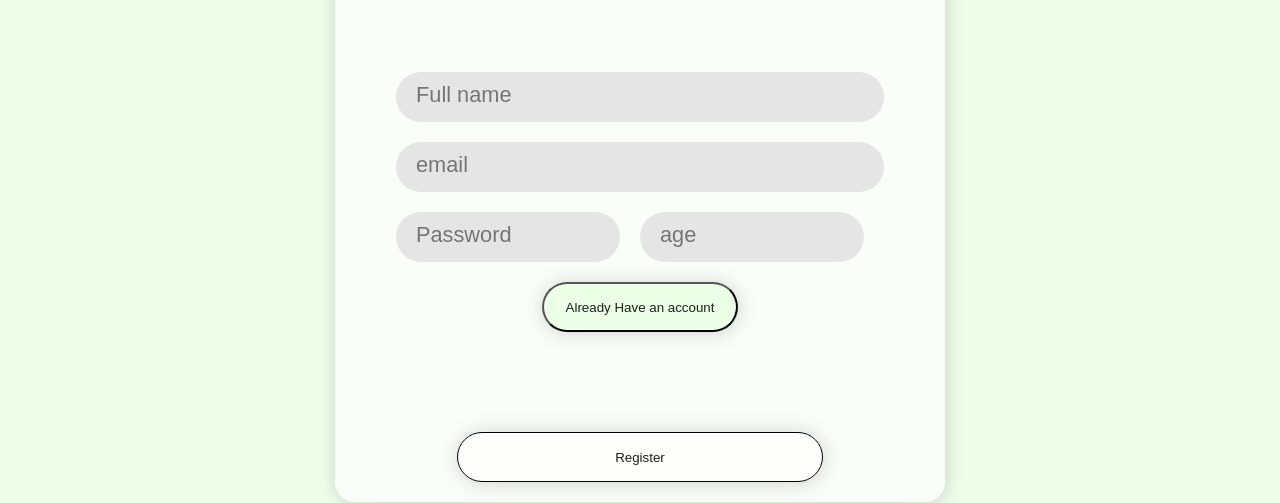
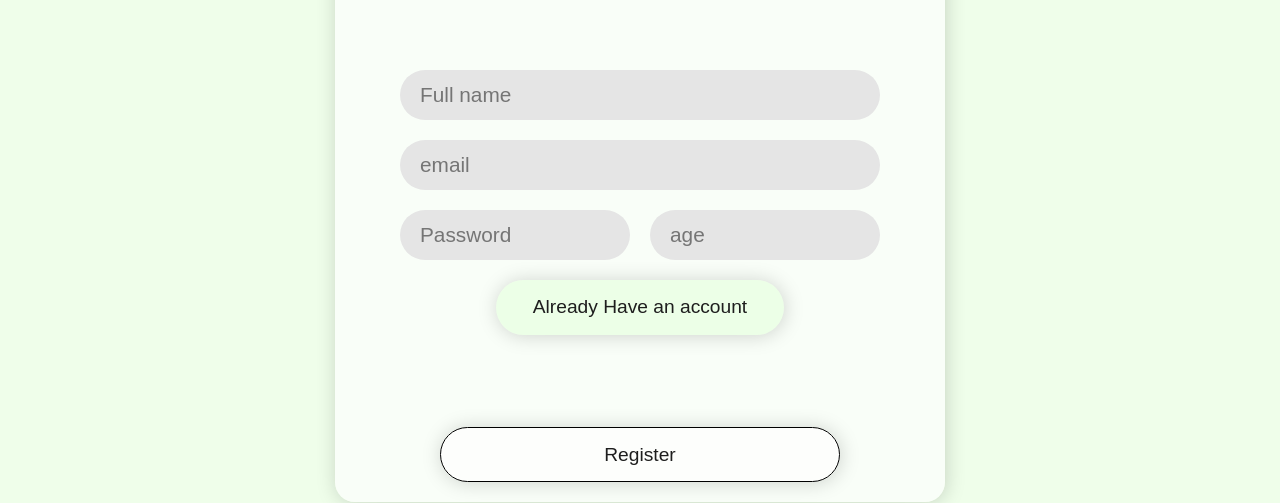
Before and after one commit to nice2ceeu/Node-App, a website: page view/register.html in a window 1280 px wide. Shown: the part 328-831 px from the top of the page. Drawn offline with Linux system fonts and the light colour scheme.

Commit message:
patch semi ver2

```diff
--- a/view/login_register.css
+++ b/view/login_register.css
@@ -75,7 +75,7 @@ body {
 	flex-direction: column;
 	justify-content: space-between;
 	align-items: center;
-	width: 80%;
+	width: 30rem;
 	gap: 20px;
 }
 
@@ -88,19 +88,15 @@ body {
 
 /* loginForm > input = inputTag (for the input fields in the login form) */
 .loginForm > input {
-	height: 50px;
+	height: 60px;
 	width: 100%;
+	font-size: 1.3rem;
 	text-align: left;
 	padding-left: 20px;
 	border-radius: 999px;
 	border: none;
 	outline: none;
 	background: var(--input-color);
-}
-
-/* loginForm > input::placeholder = placeholderText (for input placeholders) */
-.loginForm > input::placeholder {
-	font-size: 1.7dvw;
 }
 
 /* loginForm > input:focus::placeholder = placeholderText (for input placeholders on focus) */
@@ -116,6 +112,8 @@ body {
 	justify-content: center;
 	align-items: center;
 	text-decoration: none;
+
+	font-size: 1.2rem;
 	border-radius: 999px;
 	color: var(--text-color);
 	box-shadow: var(--shadow);
@@ -123,17 +121,20 @@ body {
 
 /* loginButton = aTag (for the button to submit the login form) */
 .loginButton {
-	height: 50px;
+	height: 55px;
 	width: 40%;
+	padding: 10px;
 	background: var(--accent-color);
+	border: none;
 }
 
 /* registerButton = aTag (for the button to navigate to the registration page) */
 .registerButton {
 	position: absolute;
 	bottom: 20px;
-	height: 50px;
-	width: 60%;
+	height: 55px;
+	width: 20rem;
+	padding: 10px;
 	border: 1px solid black;
 	background: var(--tertiary-color);
 }
@@ -170,7 +171,7 @@ body {
 	flex-wrap: wrap;
 	justify-content: center;
 	align-items: center;
-	width: 80%;
+	width: 30rem;
 	gap: 20px;
 }
 
@@ -184,6 +185,7 @@ body {
 /* registerForm > input = inputTag (for the input fields in the registration form) */
 .registerForm > input {
 	height: 50px;
+	font-size: 1.3rem;
 	text-align: left;
 	padding-left: 20px;
 	border-radius: 999px;
@@ -216,21 +218,25 @@ body {
 	flex-grow: 1;
 }
 
-/* registerForm > input:nth-of-type(5) = inputTag (for the fifth input in registration form) */
-.registerForm > input:nth-of-type(5) {
-	width: 100%;
-	flex-grow: 1;
-}
-
-/* registerForm > input::placeholder = placeholderText (for input placeholders in registration form) */
-.registerForm > input::placeholder {
-	font-size: 1.7dvw;
-}
-
 /* registerForm > input:focus::placeholder = placeholderText (for input placeholders on focus) */
 .registerForm > input:focus::placeholder {
 	transition: transform 0.3s ease;
 	transform: translateY(-14px);
+}
+.registerForm > button:nth-of-type(1) {
+	width: 18rem;
+	border: none;
+}
+.registerForm > button:nth-of-type(2) {
+	width: 25rem;
+}
+
+/* LOGIN VALIDATION */
+input:required:not(:placeholder-shown) {
+	outline: 2px solid rgba(255, 0, 0, 0.714);
+}
+input:required:valid {
+	outline: 2px solid rgba(94, 216, 44, 0.814);
 }
 
 /* Header Footer login register */
--- a/view/register.html
+++ b/view/register.html
@@ -74,15 +74,23 @@
 						placeholder="age"
 					/>
 
-                        <br>
-					<button class="loginButton" id="log"> Already Have an account </button>
+					<button
+						class="loginButton"
+						id="log"
+					>
+						Already Have an account
+					</button>
 
 					<button
-                        class="registerButton" id="register"> Register</button>
+						class="registerButton"
+						id="register"
+					>
+						Register
+					</button>
 				</div>
 			</main>
 		</section>
-<br><br><br><br>
+		<br /><br /><br /><br />
 		<footer>
 			<p>&copy; 2024 CITAW. All rights reserved.</p>
 		</footer>
```
Lines whose indentation alone changed are shown as unchanged.
